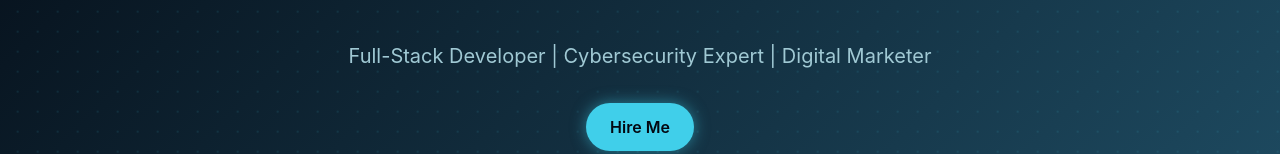
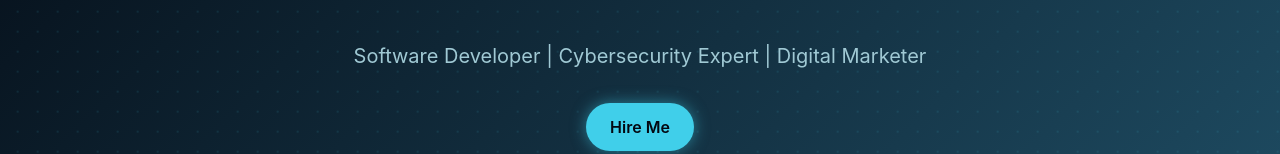
Before and after one commit to paul2devs/portfolio, a React (Create React App) app: page / in a window 1280 px wide. Shown: the part 346-500 px from the top of the page. Built offline with nearby package versions, Linux system fonts and the light colour scheme.

Commit message:
Updates introduction.tsx

```diff
--- a/src/components/introduction.tsx
+++ b/src/components/introduction.tsx
@@ -121,7 +121,7 @@ const HeroSection = () => {
               marginBottom: '2rem',
             }}
           >
-            Full-Stack Developer | Cybersecurity Expert | Digital Marketer
+            Software Developer | Cybersecurity Expert | Digital Marketer
           </p>
           <div
             style={{
```
